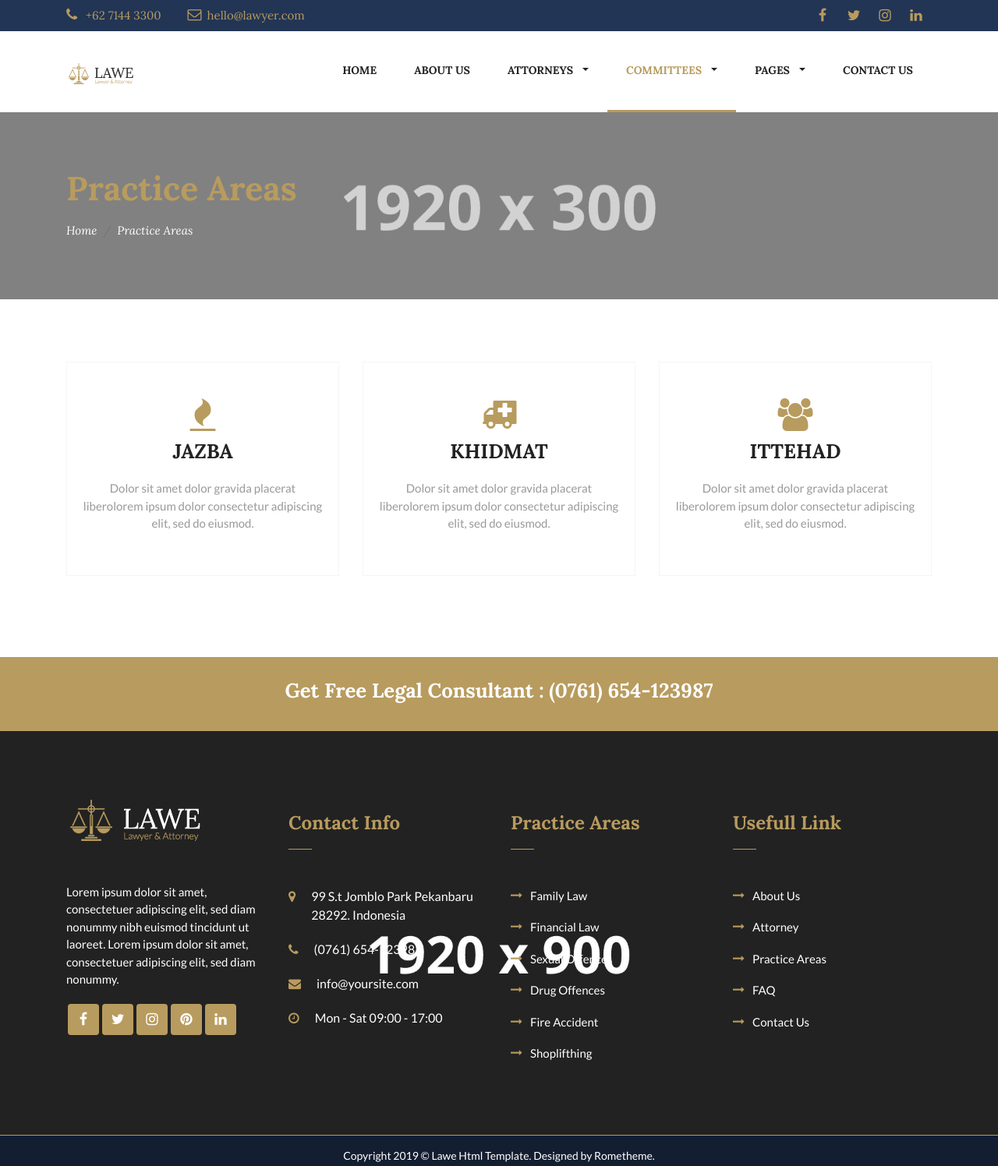
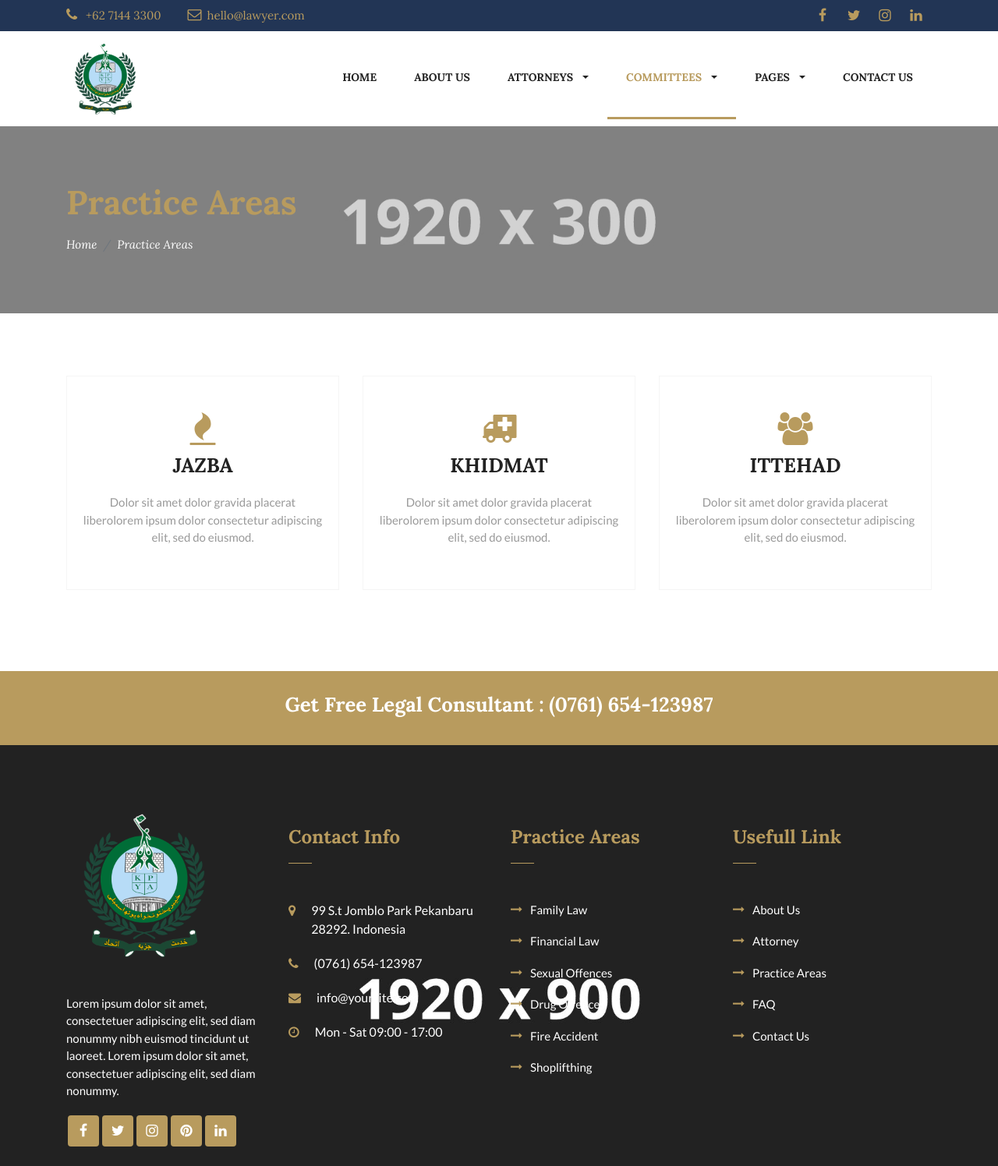
Before and after one commit to shaheerali838/Tech4Edges-task-1-gov-site, a plain HTML site: page practice-area.html in a window 1280 px wide. Shown: the top 1496 px of the page at 78% size. Drawn offline with Linux system fonts and the light colour scheme.

Commit message:
Update logo references to use the correct image path

```diff
--- a/practice-area.html
+++ b/practice-area.html
@@ -86,7 +86,7 @@
 			<div class="container">
 				<nav id="navbar-example" class="navbar navbar-expand-lg">
 					<a class="navbar-brand" href="index.html">
-						<img src="images/logo.png" alt="">
+						<img src="./images/Kpya Logo.PNG" alt="">
 					</a>
 					<button class="navbar-toggler" type="button" data-toggle="collapse" data-target="#navbarNavDropdown"
 						aria-controls="navbarNavDropdown" aria-expanded="false" aria-label="Toggle navigation">
@@ -254,7 +254,7 @@
 				<div class="row">
 					<div class="col-sm-6 col-md-6 col-lg-3">
 						<div class="footer-item">
-							<img src="images/logo_w.png" alt="logo bottom" class="logo-bottom">
+							<img src="./images/Kpya Logo.PNG" alt="logo bottom" class="logo-bottom">
 							<div class="spacer-30"></div>
 							<p>Lorem ipsum dolor sit amet, consectetuer adipiscing elit, sed diam nonummy nibh euismod
 								tincidunt ut laoreet. Lorem ipsum dolor sit amet, consectetuer adipiscing elit, sed diam
```
